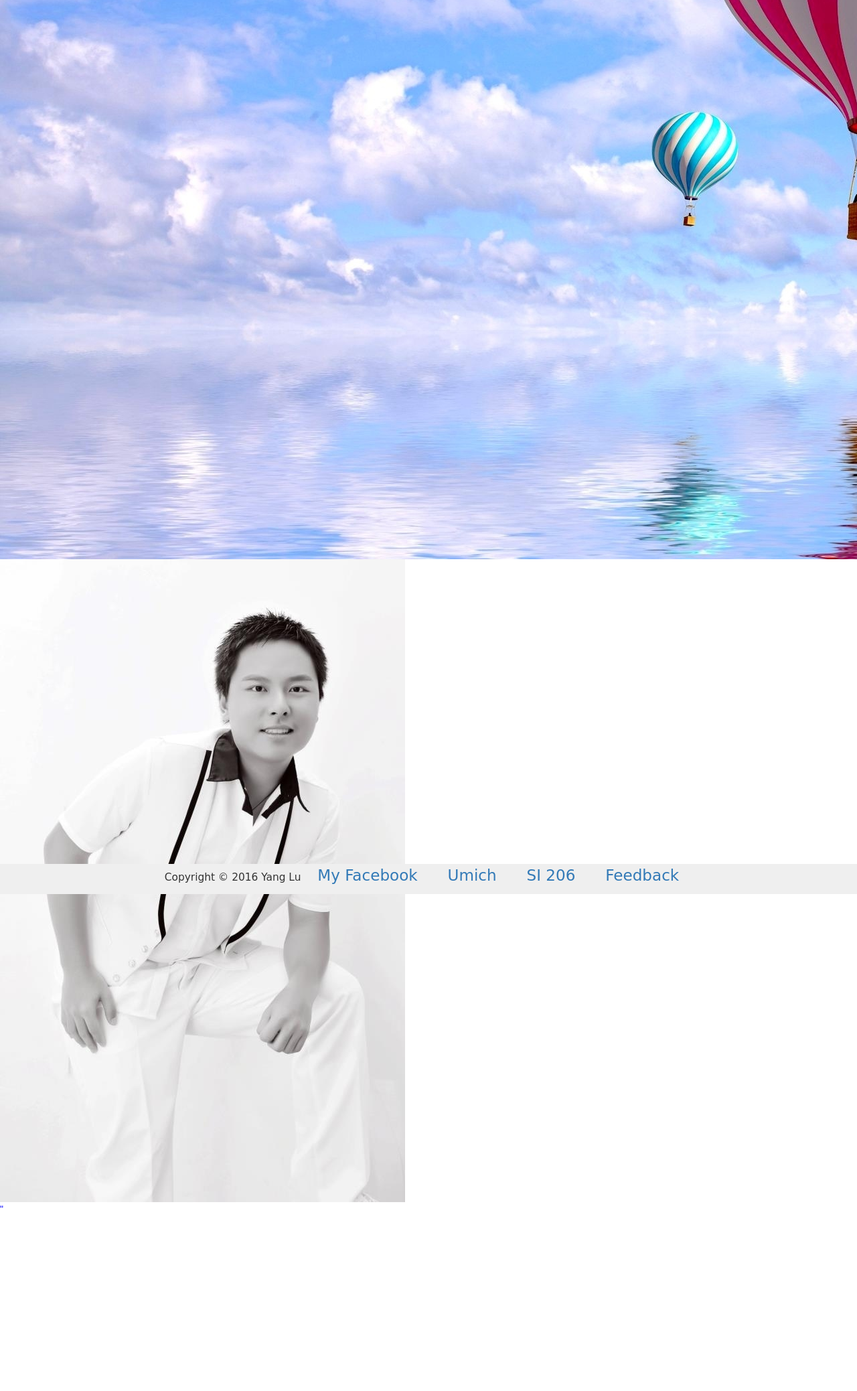
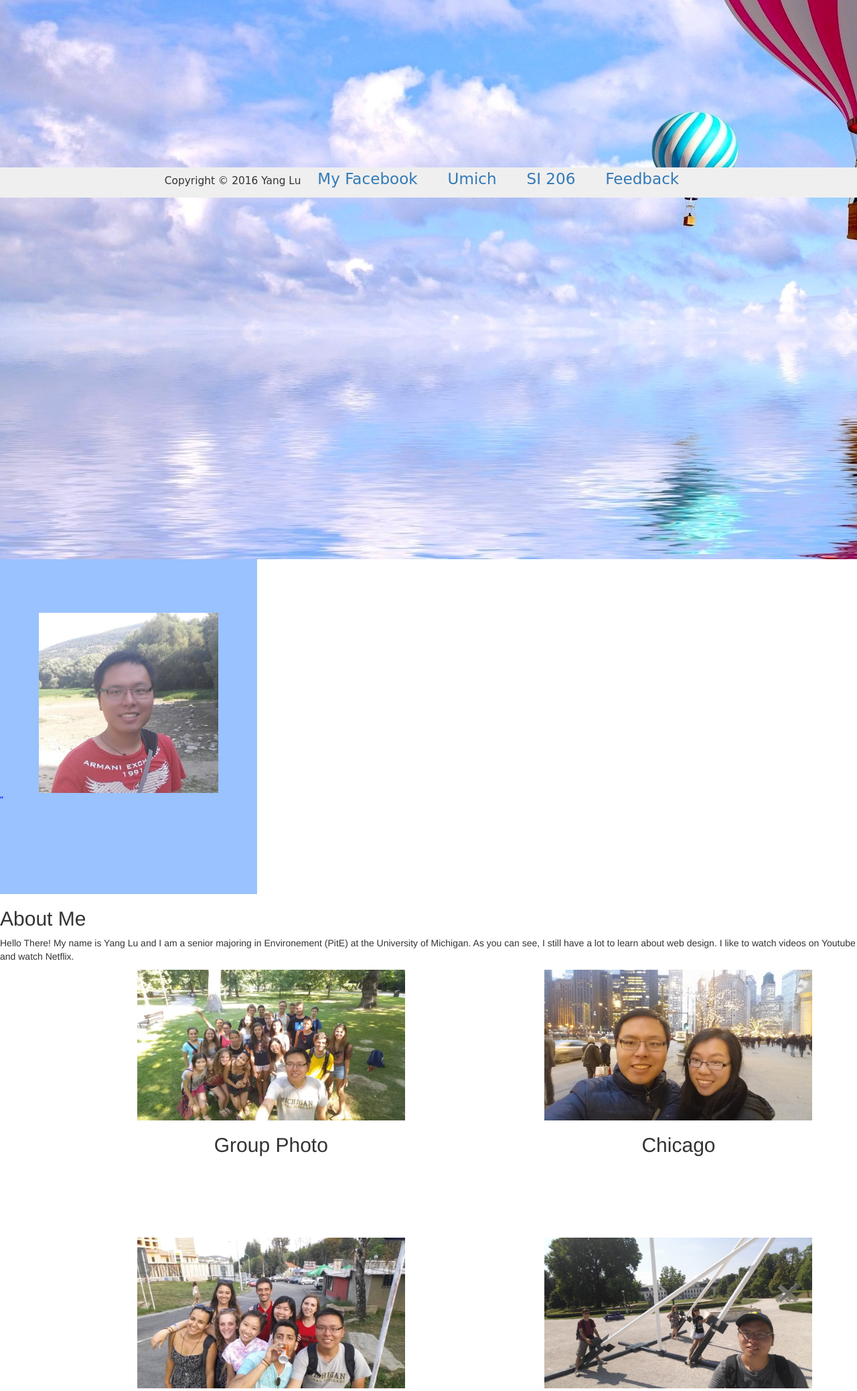
Before and after one commit to yangxlu/Portfolio, a Python web app: template templates/aboutme.html in a window 1280 px wide; the page is wider, and only the part inside the window is pictured. Shown: the part 505-2582 px from the top of that part at 67% size. Before the commit the page ends 2309 px from the top of that part, so only its background shows below. Run offline with Jinja, Linux system fonts and the light colour scheme; the template is opened without the code that fills it, so the values that code supplies are empty; some libraries are stand-ins or nearby versions.

Commit message:
Photo upload

```diff
--- a/static/mystyle.css
+++ b/static/mystyle.css
@@ -1,6 +1,4 @@
-body{
-	position: relative;
-}
+
 
 h1{
 	text-align: center;
@@ -58,9 +56,9 @@ li {
 footer{
 
   position: absolute;
-  right: 0;
+  left:0;
+  right:0;
   bottom: 0;
-  left: 0;
   background-color: #efefef;
   text-align: center;
   font-size: 110%;
@@ -101,16 +99,51 @@ div.column img{
 }
 
 
+div.parent1{
+
+width: 100%;
+
+
+}
+
+div.column1{
+	 height: 400px;
+
+   width: 400px;
+ display: inline-block;
+ margin-left: 16%;
+text-align: center;
+
+
+}
+div.column1 img{
+	 max-width: 100%;
+    max-height: 100%;
+
+
+}
+
+
+
+
+
+
 #myimage{
 	width: 30%;
 	height:500px;
-	background-color: #e6f2ff;
+	background-color: #99c2ff;
 	color: blue;
 }
 #myimage img{
+max-width: 70%;
+ max-height: 70%;
+display:block;
+    margin:auto;
+  padding-top: 80px;
+}
 
 
-}
+
 
 
 @media screen and (min-width:600px){
--- a/templates/aboutme.html
+++ b/templates/aboutme.html
@@ -6,12 +6,89 @@
 	<div id = "myimage">
 	<img src = "static/yang.jpg" alt =" picture of yang"/>"
 	</div>
+	<div>
+        <h2>About Me</h2>
+        <p> Hello There! My name is Yang Lu and I am a senior majoring in Environement (PitE) at the University of Michigan. As you can see, I still have a lot to learn about web design. I like to watch videos on Youtube and watch Netflix. </p>
+
+	</div>
+
+	<div class = "parent1">
+      <div class="column1">
 
 
+        <img src = "static/1.jpg" alt =" image"/>
+        <h2> Group Photo </h2>
+      </div>
+      <div class="column1">
 
-	<div></div>
-	<div></div>
-	<div></div>
+
+        <img src = "static/2.jpg" alt ="image"/>
+ <h2> Chicago </h2>
+
+      </div>
+</div>
+
+ <div class = "parent1">
+       <div class="column1">
+
+
+       <img src = "static/3.jpg" alt =" image "/>
+        <h2> Cool People </h2>
+      </div>
+
+       <div class="column1">
+
+
+       <img src = "static/4.jpg" alt =" image "/>
+ <h2> Lightsabers </h2>
+
+      </div>
+</div>
+
+<div class = "parent1">
+       <div class="column1">
+
+
+       <img src = "static/5.jpg" alt =" image "/>
+        <h2> Sunrise </h2>
+      </div>
+
+       <div class="column1">
+
+
+       <img src = "static/6.jpg" alt =" image "/>
+
+        <h2> Old Hrad Castle </h2>
+      </div>
+</div>
+
+<div class = "parent1">
+       <div class="column1">
+
+
+       <img src = "static/7.jpg" alt =" image "/>
+        <h2> My Friend Ali </h2>
+      </div>
+
+       <div class="column1">
+
+
+       <img src = "static/8.jpg" alt =" image "/>
+        <h2> Vienna </h2>
+      </div>
+</div>
+
+
+       <div class="column1">
+
+
+       <img src = "static/9.jpg" alt =" image "/>
+        <h2> First Football Game </h2>
+      </div>
+
+
+</div>
+
 
 
 
--- a/templates/base.html
+++ b/templates/base.html
@@ -34,6 +34,7 @@
 
 
 	</header>
+
 	{% block content %}
 	{% endblock %}
 	<footer>
--- a/templates/index.html
+++ b/templates/index.html
@@ -18,7 +18,7 @@
       </div>
        <div class="column">
         <h2>A Possible Risk</h2>
-        <p>Excessive amounts of Manganese in the brain causes damage to the central nervous system known as <a href = "https://en.wikipedia.org/wiki/Manganism"> Manganism </a> (Bouabid et al.). Manganese can be absorbed into the body via inhalation of air, consumption of contaminated water, during prenatal care, and during liver failure (Bouabid et al.). The main part of the brain that is targeted is the basal ganglia structure. Disruption of the neural activity within the many subcortical nuclei of the basal ganglia leads to motor, cognitive, and/or emotional disorders (Bouabid et al.). The recommended daily intake of Manganese is 2.3mg/KG for men and 1.8 mg/Kg for women (Bouabid et al.). Below is an image of the brain's transformation from Manganism</p>
+        <p>Excessive amounts of Manganese in the brain causes damage to the central nervous system known as <a href = "https://en.wikipedia.org/wiki/Manganism">< Manganism </a> (Bouabid et al.). Manganese can be absorbed into the body via inhalation of air, consumption of contaminated water, during prenatal care, and during liver failure (Bouabid et al.). The main part of the brain that is targeted is the basal ganglia structure. Disruption of the neural activity within the many subcortical nuclei of the basal ganglia leads to motor, cognitive, and/or emotional disorders (Bouabid et al.). The recommended daily intake of Manganese is 2.3mg/KG for men and 1.8 mg/Kg for women (Bouabid et al.). Below is an image of the brain's transformation from Manganism</p>
        <img src = "static/manganism.jpg" alt =" image of brain undergoing manganism"/>
       </div>
 
--- a/templates/research.html
+++ b/templates/research.html
@@ -3,6 +3,5 @@
 
 {% endblock %}
 {% block content %}
-	<p>
-		I come from a family of four people that include my mom, dad, and sister. My sister and I attend the same university. That's about it.</p>
+
 	{% endblock %}
```
Also changed, not shown: static/1.jpg (added), static/2.jpg (added), static/3.jpg (added), static/4.jpg (added), static/5.jpg (added), static/6.jpg (added), static/7.jpg (added), static/8.jpg (added), static/9.jpg (added), static/yang.jpg.
